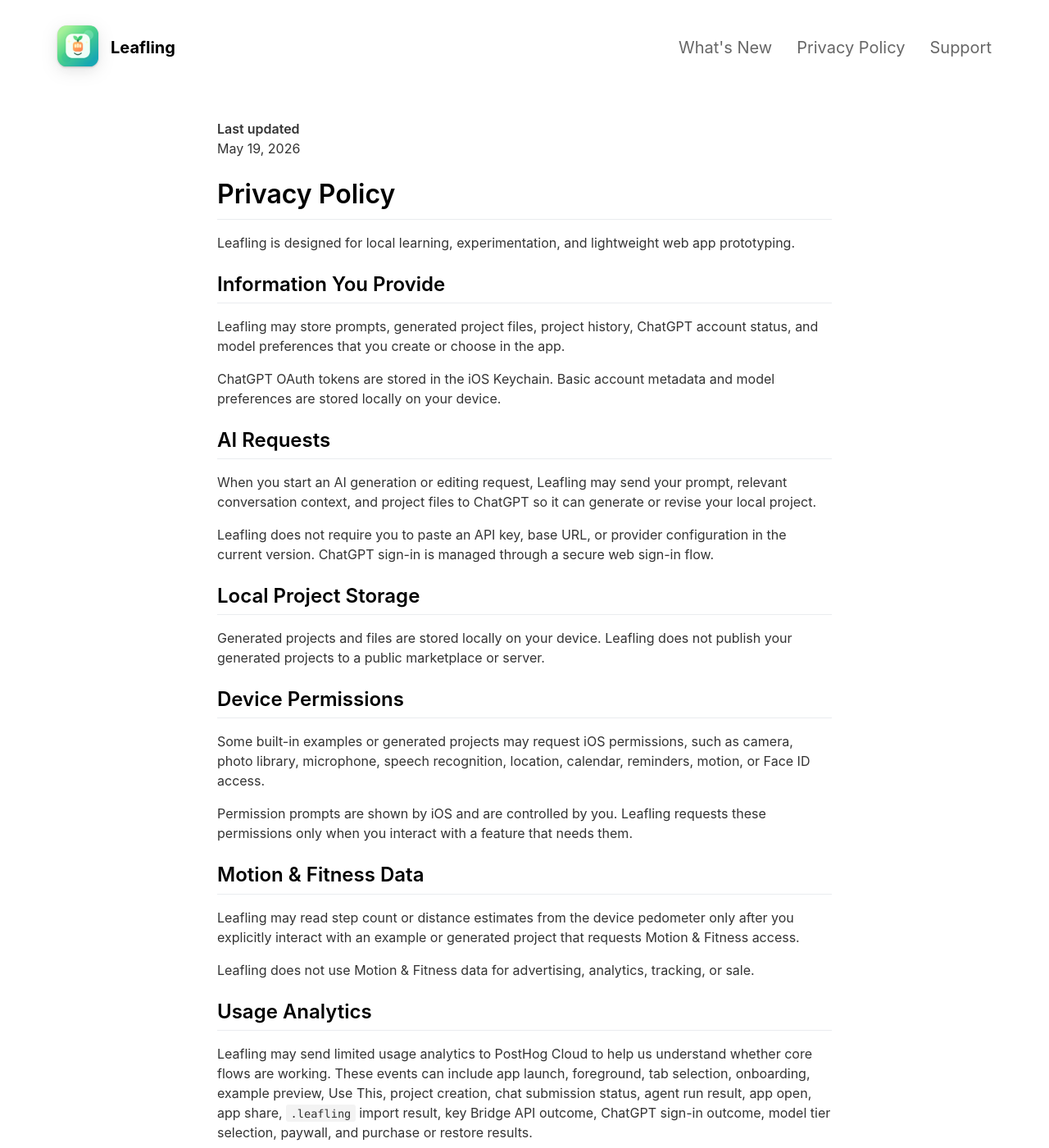
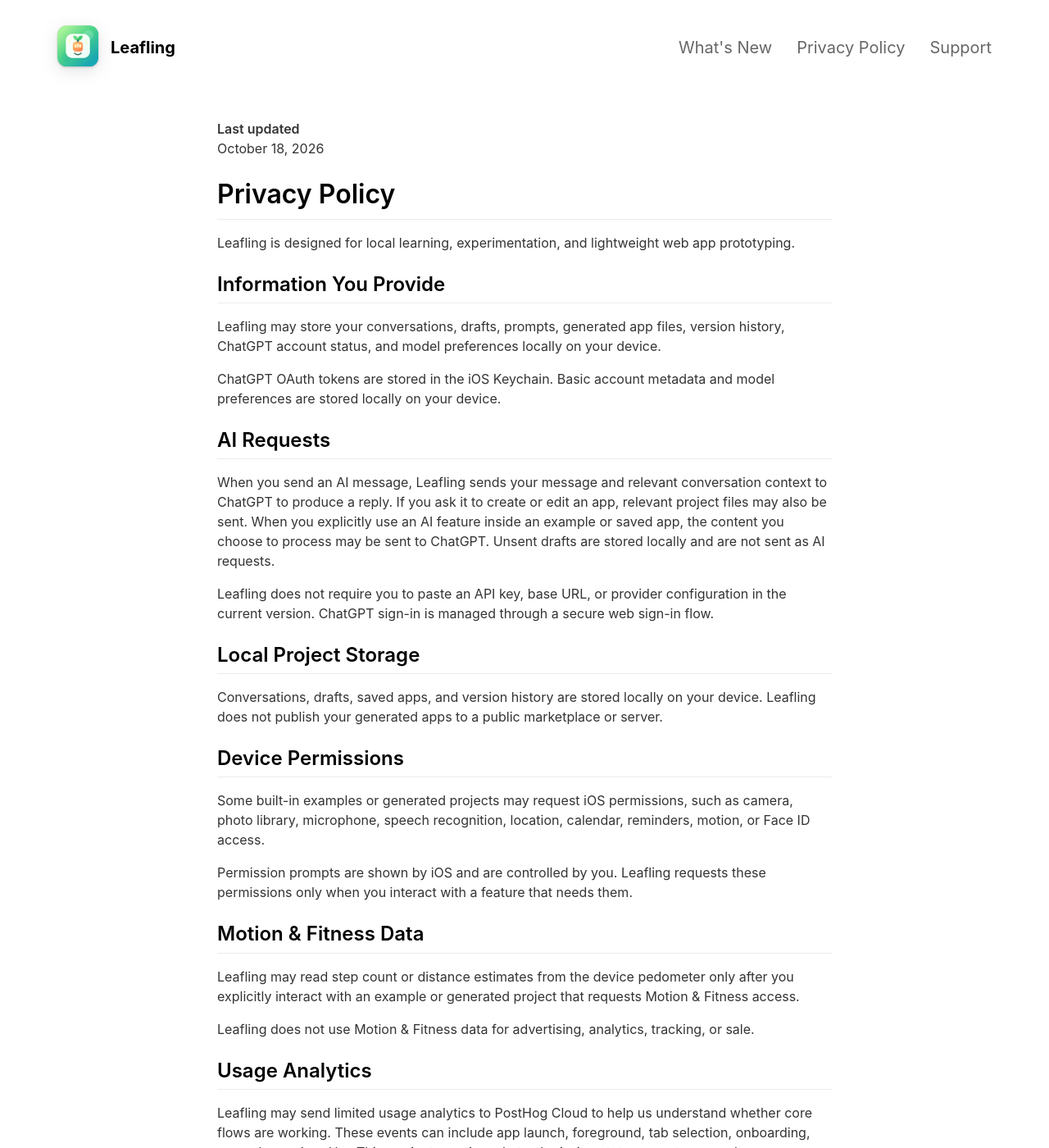
Before and after one commit to wisonlin/Leafling, a Jekyll site: the page built from _pages/privacypolicy.md, in a window 1280 px wide and 1400 px high. Shown: the whole window at 82% size. Built offline with Jekyll 4.4.1, drawn with Linux system fonts in a browser that asks for light colours; nearby versions of some CDN libraries.

Commit message:
同步普通AI对话的数据说明与关联聊天入口文案

```diff
--- a/_config.yml
+++ b/_config.yml
@@ -41,7 +41,7 @@
     fontawesome_icon_name: magic
 
   - title: Try Before Sign-In
-    description: Preview official examples first. Connect an existing ChatGPT account only when you want to create or edit.
+    description: Preview official examples first. Connect an existing ChatGPT account when you send an AI message or create and edit an app.
     fontawesome_icon_name: key
 
   - title: User-Triggered Access
--- a/_includes/howitworks.html
+++ b/_includes/howitworks.html
@@ -15,7 +15,7 @@
             <span>2</span>
             <div>
                 <h3>Tap Use This to keep one</h3>
-                <p>Photo Wall becomes your local tiny app so you can open it again from Apps or edit it from Build.</p>
+                <p>Photo Wall becomes your local tiny app so you can open it again from Apps or improve it in its related chat.</p>
             </div>
         </li>
         <li>
--- a/_pages/privacypolicy.md
+++ b/_pages/privacypolicy.md
@@ -5,7 +5,7 @@
 ---
 
 **Last updated**
-May 19, 2026
+October 18, 2026
 
 # Privacy Policy
 
@@ -13,19 +13,19 @@
 
 ## Information You Provide
 
-Leafling may store prompts, generated project files, project history, ChatGPT account status, and model preferences that you create or choose in the app.
+Leafling may store your conversations, drafts, prompts, generated app files, version history, ChatGPT account status, and model preferences locally on your device.
 
 ChatGPT OAuth tokens are stored in the iOS Keychain. Basic account metadata and model preferences are stored locally on your device.
 
 ## AI Requests
 
-When you start an AI generation or editing request, Leafling may send your prompt, relevant conversation context, and project files to ChatGPT so it can generate or revise your local project.
+When you send an AI message, Leafling sends your message and relevant conversation context to ChatGPT to produce a reply. If you ask it to create or edit an app, relevant project files may also be sent. When you explicitly use an AI feature inside an example or saved app, the content you choose to process may be sent to ChatGPT. Unsent drafts are stored locally and are not sent as AI requests.
 
 Leafling does not require you to paste an API key, base URL, or provider configuration in the current version. ChatGPT sign-in is managed through a secure web sign-in flow.
 
 ## Local Project Storage
 
-Generated projects and files are stored locally on your device. Leafling does not publish your generated projects to a public marketplace or server.
+Conversations, drafts, saved apps, and version history are stored locally on your device. Leafling does not publish your generated apps to a public marketplace or server.
 
 ## Device Permissions
 
```
Also changed, not shown: _pages/support.md (+3 -3 lines).
